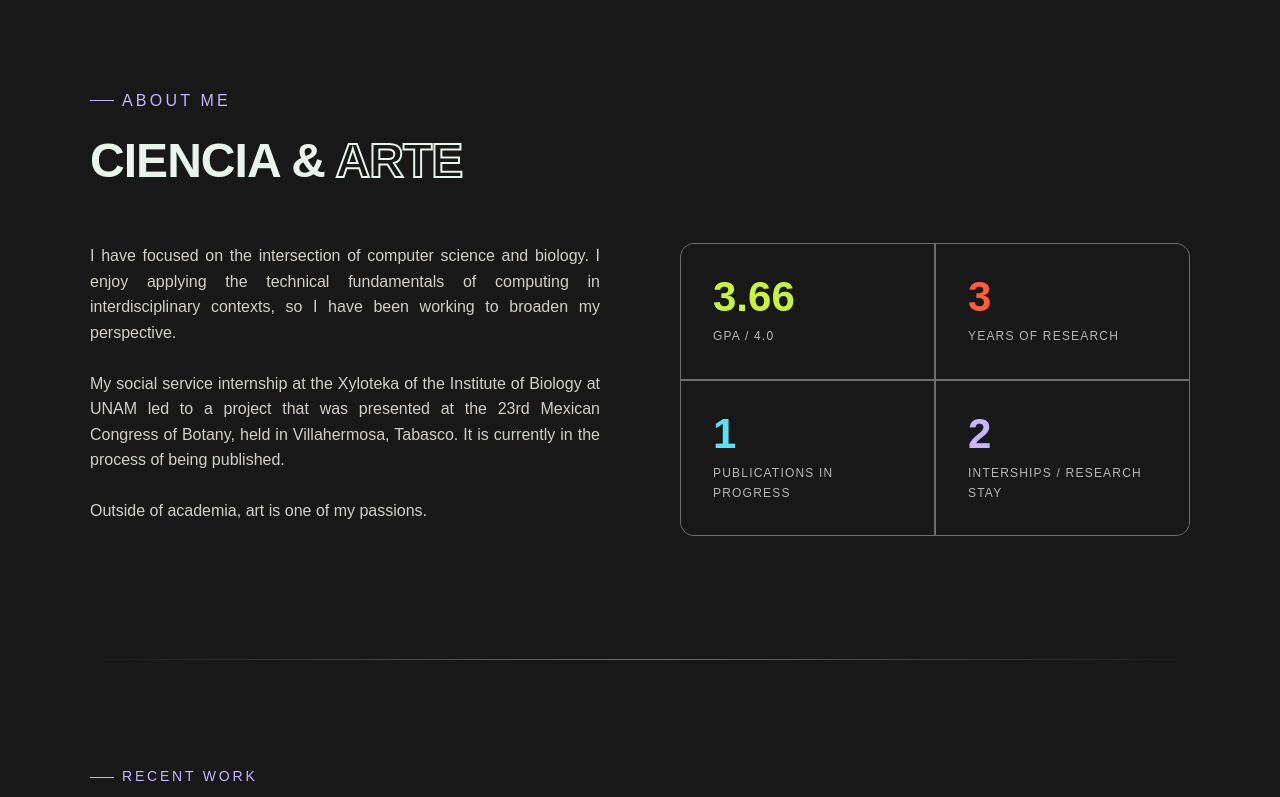
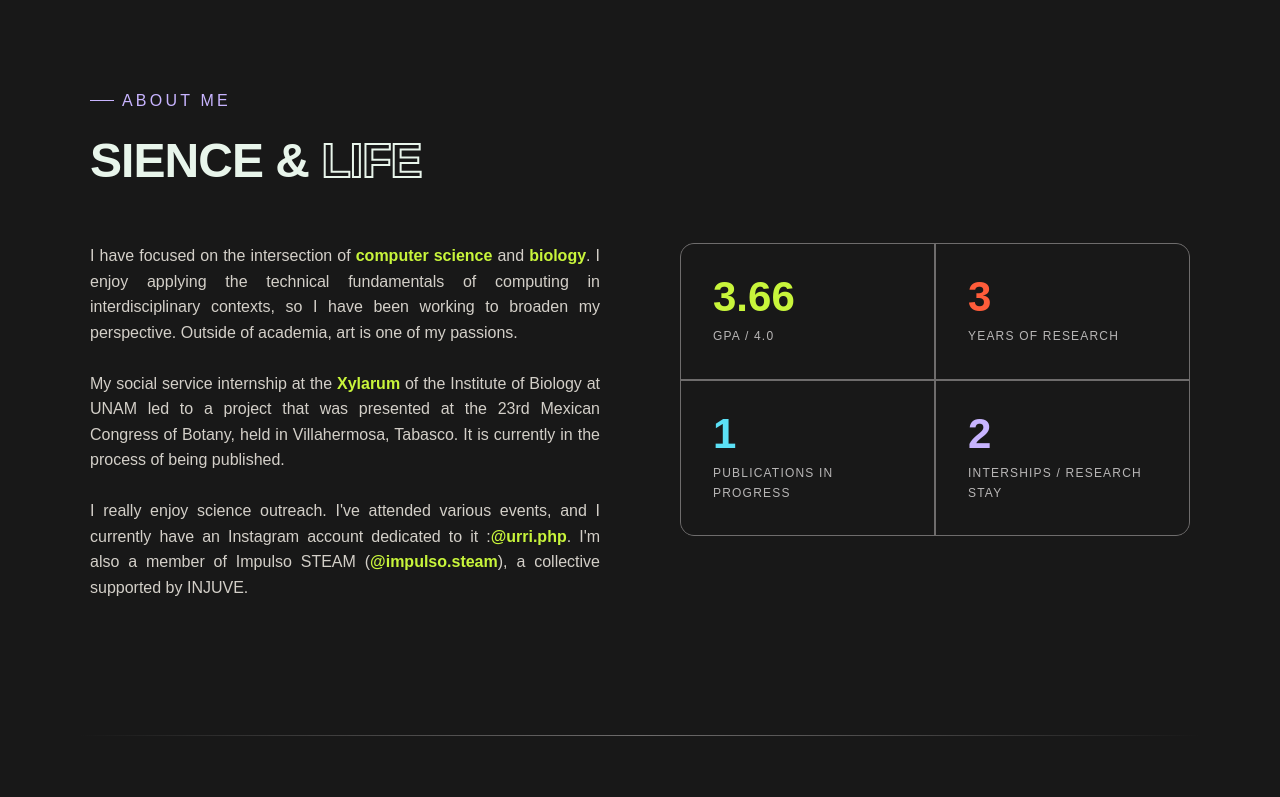
Before and after one commit to UrriIsa/UrriIsa.github.io, a Next.js app: page / in a window 1280 px wide. Shown: the part 817-1614 px from the top of the page. Built offline with nearby package versions, Linux system fonts and the light colour scheme; a web font is replaced by a local one.

Commit message:
refactor[page.tsx] : cambia texto de sección About Me.

```diff
--- a/app/page.tsx
+++ b/app/page.tsx
@@ -25,7 +25,7 @@ export default function Home() {
 
           <p className="meDesc">
             Computer science student and researcher, bridging the gap between academia
-            and industry. Focused on bioinformatics and theoretical computing
+            and industry. Focused on bioinformatics and theoretical computing.
           </p>
 
           <div className="meCTAs">
@@ -85,23 +85,39 @@ export default function Home() {
           About me
         </div>
         <h2 className="sectionTitle">
-          Ciencia &amp; <span className="outline">Arte</span>
+          Sience &amp; <span className="outline">Life</span>
         </h2>
 
         <div className="aboutGrid">
           <div className="aboutText reveal">
             <p>
-              I have focused on the intersection of computer science and biology. I enjoy applying the technical fundamentals of computing in
+              I have focused on the intersection of <span style={{ fontWeight: 'bold', color: '#c8f53b ', textDecoration: 'none' }}>computer science</span> and <span style={{ fontWeight: 'bold', color: '#c8f53b ', textDecoration: 'none' }}>biology</span>. I enjoy applying the technical fundamentals of computing in
               interdisciplinary contexts, so I have been working to broaden
-              my perspective.
+              my perspective. Outside of academia, art is one of my passions.
             </p>
             <p>
-              My social service internship at the Xyloteka of the Institute of Biology at
+              My social service internship at the <span style={{ fontWeight: 'bold', color: '#c8f53b ', textDecoration: 'none' }}>Xylarum </span> of the Institute of Biology at
               UNAM led to a project that was presented at the 23rd Mexican Congress
               of Botany, held in Villahermosa, Tabasco. It is currently
               in the process of being published.
             </p>
-            <p>Outside of academia, art is one of my passions.</p>
+            <p>
+              I really enjoy science outreach. I've attended various events,
+              and I currently have an Instagram account dedicated to it :
+              <a
+                href="https://www.instagram.com/urri.php/"
+                target="_blank"
+                rel="noopener noreferrer"
+                style={{
+                  fontWeight: 'bold',
+                  color: '#c8f53b ',
+                  textDecoration: 'none'
+                }}
+              >
+              @urri.php
+              </a>.
+              I'm also a member of Impulso STEAM (<a href="https://www.instagram.com/impulso.steam/" target="_blank" style={{ fontWeight: 'bold', color: '#c8f53b ', textDecoration: 'none' }} >@impulso.steam</a>), a collective supported by INJUVE.
+            </p>
           </div>
 
           <div className="statsGrid reveal">
```
